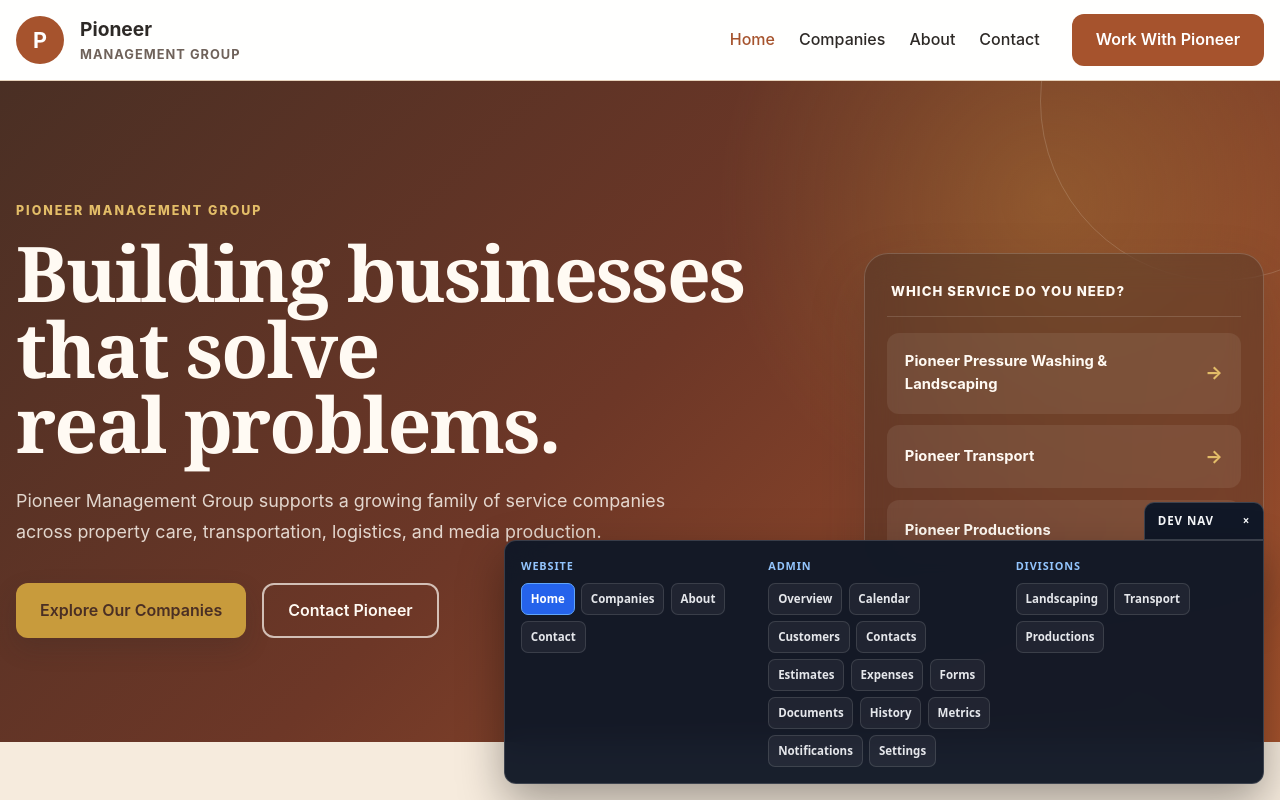
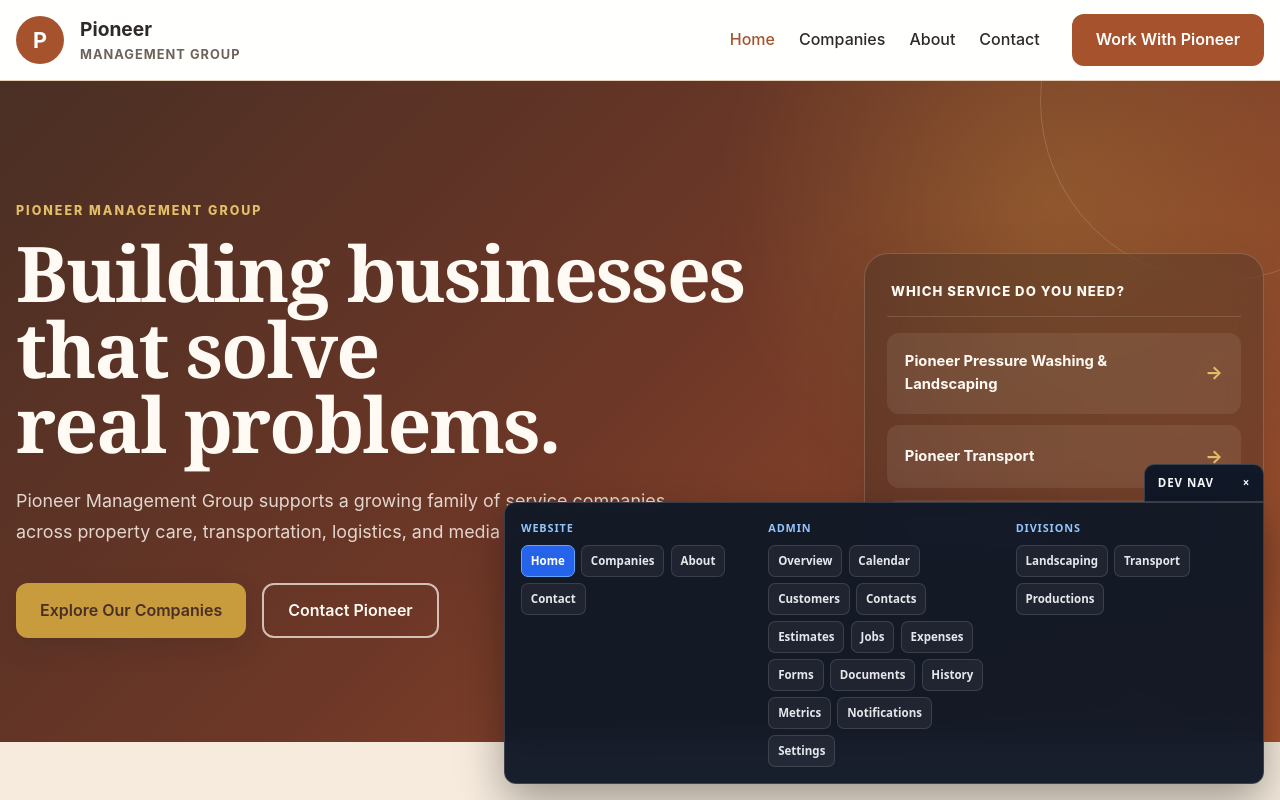
Before and after one commit to Del-985/Pioneer-Enterpises, a React (Vite) app: page / in a window 1280 px wide. Shown: the top 800 px of the page. Built offline with nearby package versions, Linux system fonts and the light colour scheme.

Commit message:
feat(admin): add jobs to debug navigation

```diff
--- a/src/shared/components/DebugToolbar.tsx
+++ b/src/shared/components/DebugToolbar.tsx
@@ -28,6 +28,7 @@ const sections: DebugSection[] = [
       { label: "Customers", path: "/admin/customers" },
       { label: "Contacts", path: "/admin/contacts" },
       { label: "Estimates", path: "/admin/estimates" },
+      { label: "Jobs", path: "/admin/jobs" },
       { label: "Expenses", path: "/admin/expenses" },
       { label: "Forms", path: "/admin/forms" },
       { label: "Documents", path: "/admin/documents" },
@@ -71,14 +72,11 @@ function DebugToolbar() {
           {sections.map((section) => (
             <section className="debug-toolbar__section" key={section.label}>
               <h2 className="debug-toolbar__heading">{section.label}</h2>
-
               <nav className="debug-toolbar__links">
                 {section.links.map((link) => (
                   <a
                     className={`debug-toolbar__link${
-                      currentPath === link.path
-                        ? " debug-toolbar__link--active"
-                        : ""
+                      currentPath === link.path ? " debug-toolbar__link--active" : ""
                     }`}
                     href={link.path}
                     key={link.path}
```
